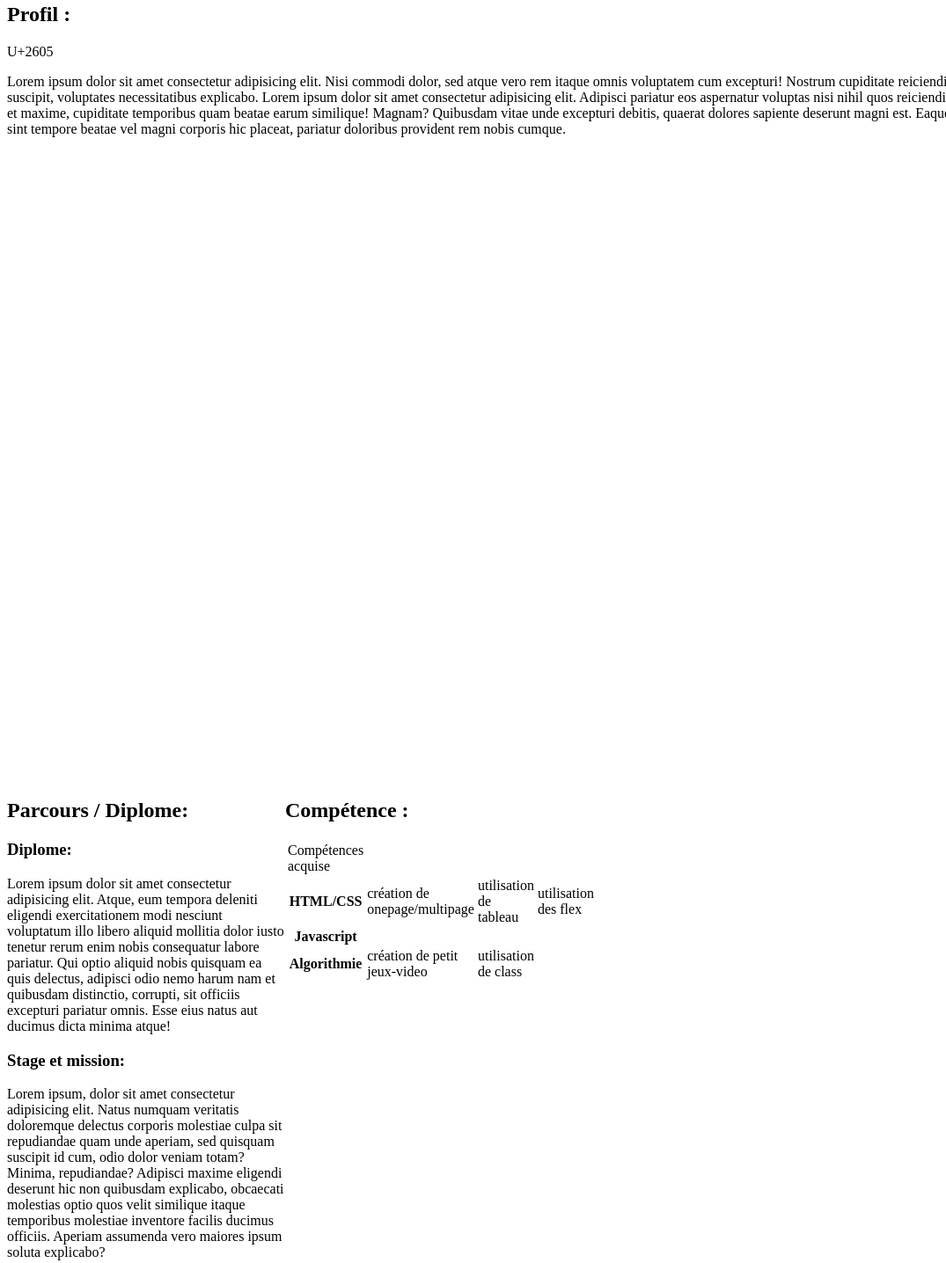
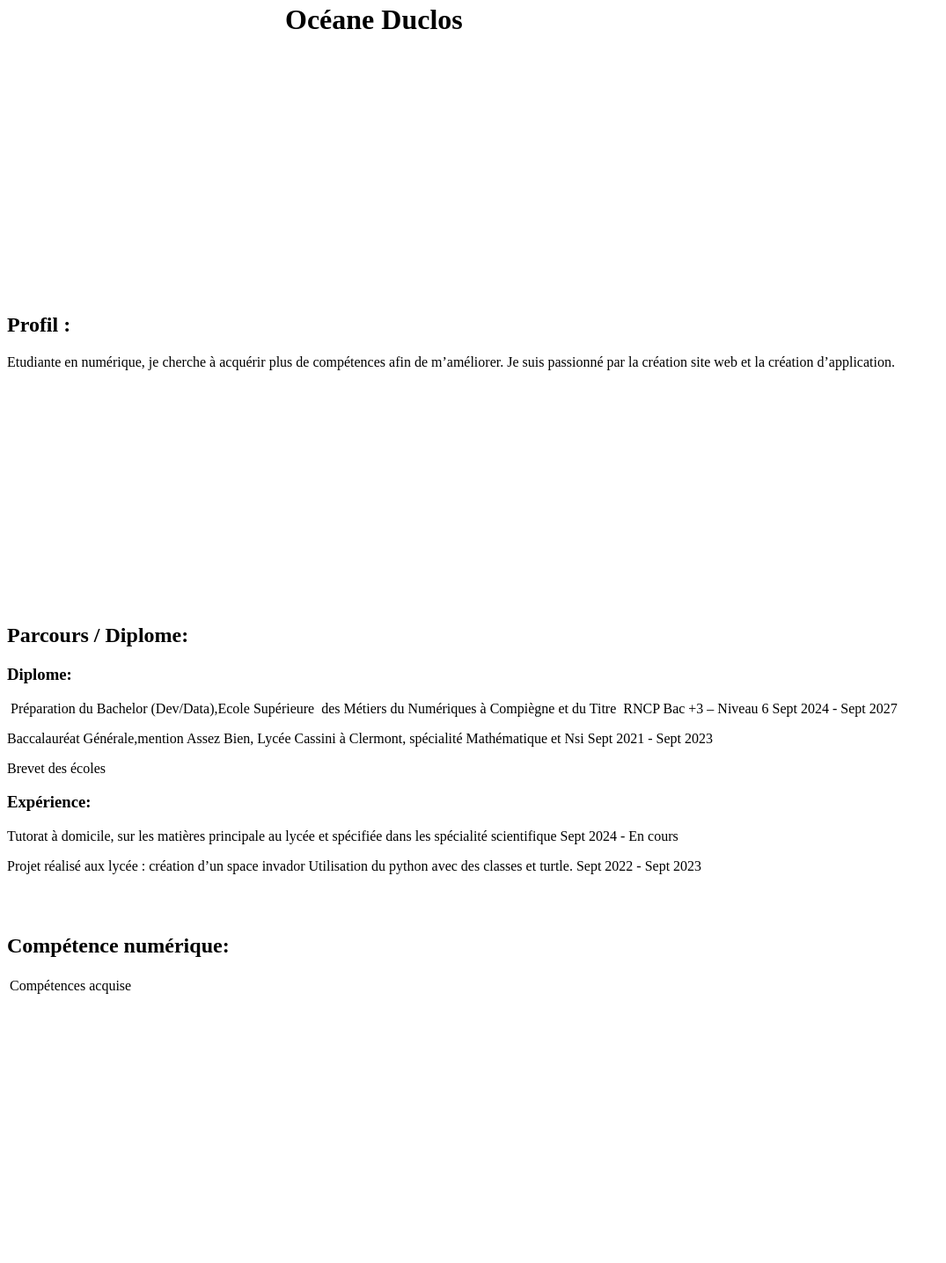
Before and after one commit to Oceane2911/cv, a plain HTML site: page index.html in a window 1280 px wide. Shown: the part 25-1461 px from the top of the page at 88% size, without its empty margins (0-1075 px from the left). Drawn offline with Linux system fonts and the light colour scheme.

Commit message:
ajout grid et modif hmtl

```diff
--- a/asset/css/style-grid.css
+++ b/asset/css/style-grid.css
@@ -1,7 +1,7 @@
 body{
     display: grid;
     grid-template-columns: 1fr;
-    grid-template-rows: repeat(3, 1fr);
+    grid-template-rows: repeat(3, 33%);
     grid-template-areas:
     "main"
     "footer"
@@ -18,17 +18,23 @@ main{
     grid-area: main;
     display: grid;
     grid-template-columns: repeat(4, 25%);
-    grid-template-rows: repeat(4, 1fr);
+    grid-template-rows: repeat(5, 1fr);
 
 }
 .profil{
     /* grid-area: profil; */
-    grid-row: 1;
+    grid-row: 2/3;
     grid-column: 1/5;
 }
-/* .parcours{
-    grid-area: diplome;
+.parcours{
+    grid-row: 3/4;
+    grid-column: 1/5;
 }
 .competence{
-    grid-area: comp;
-} */
+    grid-row: 4/5;
+    grid-column: 1/5;
+}
+h1{
+    grid-row: 1;
+    grid-column: 2/5;
+}
--- /dev/null
+++ b/asset/css/style.css
@@ -0,0 +1,3 @@
+/* #contact{
+
+} */
--- a/index.html
+++ b/index.html
@@ -5,6 +5,7 @@
     <meta charset="UTF-8">
     <meta name="viewport" content="width=device-width, initial-scale=1.0">
     <link rel="stylesheet" href="asset/css/style-grid.css">
+    <link rel="stylesheet" href="asset/css/style.css">
     <title>Cv</title>
 </head>
 
@@ -25,71 +26,51 @@
                 <li><a href="#contact"><img src="asset/img/contact.svg" alt="picto contact"></a></li>
             </ul>
         </nav>
-        <h1>
-            Stage ouvrier
-        </h1>
+
 
     </header>
     <main>
+        <h1>
+            Océane Duclos
+        </h1>
         <section class="profil">
             <h2>
             Profil :
             </h2>
-            <span>U+2605</span>
             <p>
-                Lorem ipsum dolor sit amet consectetur adipisicing elit. Nisi commodi dolor, sed atque vero rem itaque omnis
-                voluptatem cum excepturi! Nostrum cupiditate reiciendis totam consectetur distinctio suscipit, voluptates
-                necessitatibus explicabo. Lorem ipsum dolor sit amet consectetur adipisicing elit. Adipisci pariatur eos
-                aspernatur voluptas nisi nihil quos reiciendis ducimus placeat aliquid illo et maxime, cupiditate temporibus
-                quam beatae earum similique! Magnam?
-                Quibusdam vitae unde excepturi debitis, quaerat dolores sapiente deserunt magni est. Eaque minus animi
-                itaque soluta sint tempore beatae vel magni corporis hic placeat, pariatur doloribus provident rem nobis
-                cumque.
-            </p>
+                Etudiante en numérique, je cherche à acquérir plus de compétences afin de m’améliorer. Je suis passionné par la création site web et la création d’application.
         </section>
 
         <section class="parcours">
             <h2>Parcours / Diplome:</h2>
             <h3>Diplome:</h3>
-            <p>Lorem ipsum dolor sit amet consectetur adipisicing elit. Atque, eum tempora deleniti eligendi exercitationem
-                modi nesciunt voluptatum illo libero aliquid mollitia dolor iusto tenetur rerum enim nobis consequatur
-                labore pariatur.
-                Qui optio aliquid nobis quisquam ea quis delectus, adipisci odio nemo harum nam et quibusdam distinctio,
-                corrupti, sit officiis excepturi pariatur omnis. Esse eius natus aut ducimus dicta minima atque!</p>
-            <h3>Stage et mission:</h3>
-            <p>Lorem ipsum, dolor sit amet consectetur adipisicing elit. Natus numquam veritatis doloremque delectus
-                corporis molestiae culpa sit repudiandae quam unde aperiam, sed quisquam suscipit id cum, odio dolor veniam
-                totam?
-                Minima, repudiandae? Adipisci maxime eligendi deserunt hic non quibusdam explicabo, obcaecati molestias
-                optio quos velit similique itaque temporibus molestiae inventore facilis ducimus officiis. Aperiam assumenda
-                vero maiores ipsum soluta explicabo?</p>
+            <p>&nbsp;Préparation du Bachelor (Dev/Data),Ecole Supérieure &nbsp;des Métiers du Numériques à Compiègne et du Titre &nbsp;RNCP Bac +3 – Niveau 6
+            Sept 2024 - Sept 2027<p>
+            <p>Baccalauréat Générale,mention Assez Bien, Lycée Cassini à Clermont, spécialité Mathématique et Nsi
+            Sept 2021 - Sept 2023</p>
+            <p>Brevet des écoles</p>
+            <h3>Expérience:</h3>
+            <p>Tutorat à domicile, sur les matières principale au lycée et spécifiée dans les spécialité scientifique
+            Sept 2024 - En cours</p>
+            <p>Projet réalisé aux lycée :
+                création d’un space invador
+               Utilisation du python avec des classes  et turtle.
+            Sept 2022 - Sept 2023
+               </p>
         </section>
         <section class="competence">
-            <h2>Compétence :</h2>
+            <h2>Compétence numérique:</h2>
             <table>
                 <thead>
                     <tr>
                         <td>Compétences acquise </td>
-                        <td></td>
                     </tr>
                 </thead>
                 <tbody>
                     <tr>
-                        <th>HTML/CSS</th>
-                        <td>création de onepage/multipage</td>
-                        <td>utilisation de tableau</td>
-                        <td>utilisation des flex</td>
-                    </tr>
-                    <tr>
-                        <th>Javascript</th>
+                        <th></th>
                         <td></td>
                         <td></td>
-                        <td></td>
-                    </tr>
-                    <tr>
-                        <th>Algorithmie</th>
-                        <td>création de petit jeux-video</td>
-                        <td>utilisation de class</td>
                         <td></td>
                     </tr>
                 </tbody>
```
